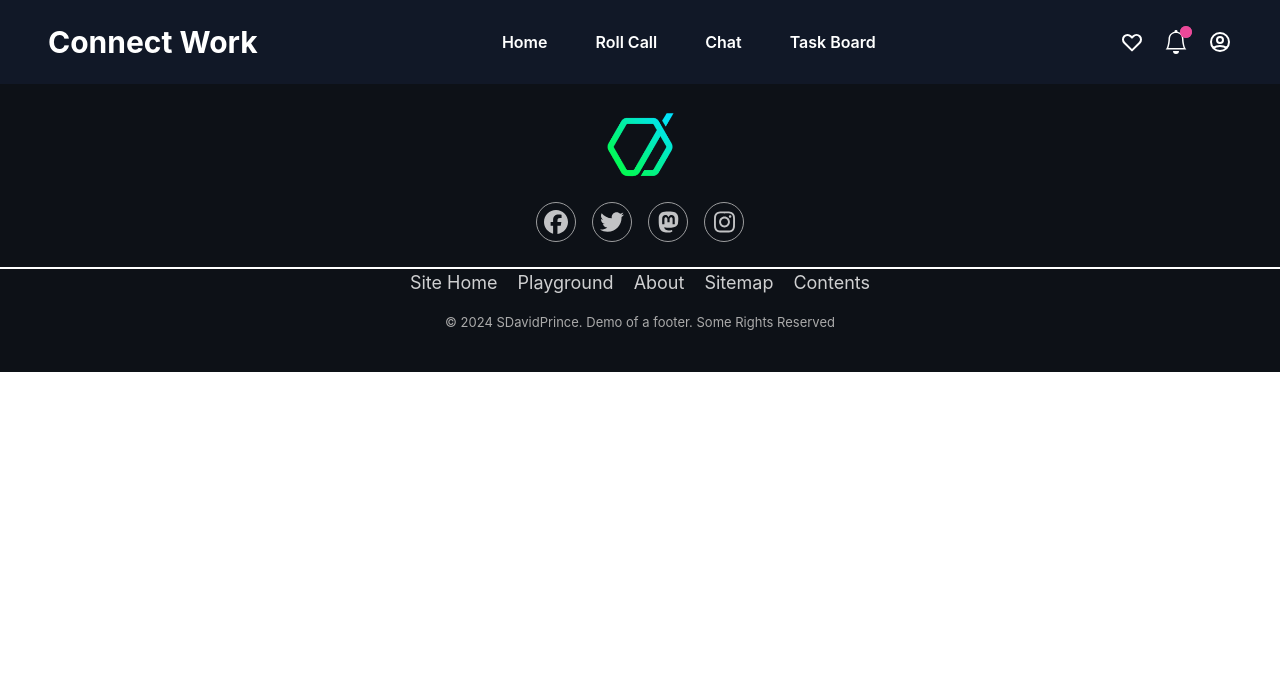
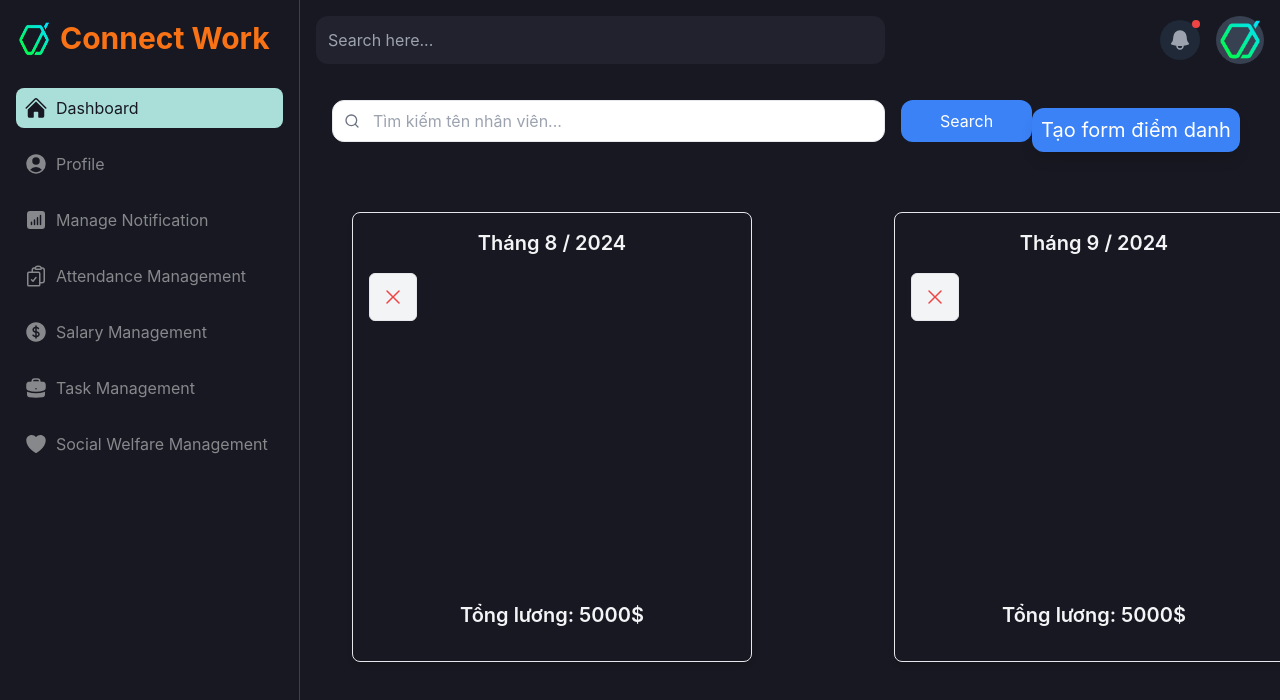
Before and after one commit to quynIT/connect-work, a React (Vite) app in the folder frontend/: page /admin/ql-attendance in a window 1280 px wide. Shown: the top 700 px of the page. Built offline with nearby package versions, Linux system fonts and the light colour scheme.

Commit message:
Attendance

```diff
--- a/frontend/src/layouts/admin/LayoutAdmin.tsx
+++ b/frontend/src/layouts/admin/LayoutAdmin.tsx
@@ -4,11 +4,22 @@ import {
   UserCircleIcon,
   ChartBarSquareIcon,
   BellIcon,
+  CurrencyDollarIcon,
+  BriefcaseIcon,
+  HeartIcon,
 } from "@heroicons/react/24/solid";
 import Logo from "/logo.png";
 import { Link, Outlet } from "react-router-dom";
+import { ClipboardDocumentCheckIcon } from "@heroicons/react/24/outline";
 
-type Link = "Dashboard" | "Profile" | "Sales Report";
+type Link =
+  | "Dashboard"
+  | "Profile"
+  | "Manage Notification"
+  | "Attendance Management"
+  | "Salary Management"
+  | "Task Management"
+  | "Social Welfare Management";
 
 export default function LayoutAdmin() {
   const [isSidebarOpen, setIsSidebarOpen] = useState<boolean>(true);
@@ -62,12 +73,48 @@ export default function LayoutAdmin() {
             {isSidebarOpen && <span className="ml-2">Profile</span>}
           </Link>
           <Link
-            to="#"
-            className={linkClasses("Sales Report")}
-            onClick={() => setActiveLink("Sales Report")}
+            to="/admin/ql-notification"
+            className={linkClasses("Manage Notification")}
+            onClick={() => setActiveLink("Manage Notification")}
           >
             <ChartBarSquareIcon className="w-6 h-6" />
-            {isSidebarOpen && <span className="ml-2">Sales Report</span>}
+            {isSidebarOpen && <span className="ml-2">Manage Notification</span>}
+          </Link>
+          <Link
+            to="/admin/attendance-management"
+            className={linkClasses("Attendance Management")}
+            onClick={() => setActiveLink("Attendance Management")}
+          >
+            <ClipboardDocumentCheckIcon className="w-6 h-6" />
+            {isSidebarOpen && (
+              <span className="ml-2">Attendance Management</span>
+            )}
+          </Link>
+          <Link
+            to="/admin/salary-management"
+            className={linkClasses("Salary Management")}
+            onClick={() => setActiveLink("Salary Management")}
+          >
+            <CurrencyDollarIcon className="w-6 h-6" />
+            {isSidebarOpen && <span className="ml-2">Salary Management</span>}
+          </Link>
+          <Link
+            to="/admin/task-management"
+            className={linkClasses("Task Management")}
+            onClick={() => setActiveLink("Task Management")}
+          >
+            <BriefcaseIcon className="w-6 h-6" />
+            {isSidebarOpen && <span className="ml-2">Task Management</span>}
+          </Link>
+          <Link
+            to="/admin/social-welfare-management"
+            className={linkClasses("Social Welfare Management")}
+            onClick={() => setActiveLink("Social Welfare Management")}
+          >
+            <HeartIcon className="w-6 h-6" />
+            {isSidebarOpen && (
+              <span className="ml-2">Social Welfare Management</span>
+            )}
           </Link>
         </nav>
       </div>
--- /dev/null
+++ b/frontend/src/pages/PageAdmin/MgAttendance.tsx
@@ -0,0 +1,200 @@
+import { XMarkIcon, CheckIcon } from "@heroicons/react/24/solid";
+import React, { useEffect, useState } from "react";
+import { Tooltip } from "react-tooltip";
+import { FiSearch } from "react-icons/fi";
+type AttendanceStatus = {
+  absent: boolean;
+  date: string;
+  time?: string;
+  reason?: string;
+};
+
+interface AttendanceTableProps {
+  title: string;
+  days: AttendanceStatus[];
+}
+
+const AttendanceTable: React.FC<AttendanceTableProps> = ({ title, days }) => {
+  return (
+    <div className="border rounded-lg shadow-md p-4 w-[400px] h-[450px] bg-[#171821]">
+      <h2 className="text-xl font-semibold text-center mb-4">{title}</h2>
+      <div className="grid grid-rows-6 grid-cols-6 gap-2">
+        {days.map((day, index) => (
+          <div
+            key={index}
+            className="flex items-center justify-center w-12 h-12 border rounded-md bg-gray-100 relative group"
+            data-tooltip-id={`tooltip-${index}`}
+            data-tooltip-content={
+              day.absent
+                ? `${day.date} - Nghỉ: ${day.reason}`
+                : `${day.date} - ${day.time}`
+            }
+          >
+            {day.absent ? (
+              <XMarkIcon className="w-6 h-6 text-red-500" />
+            ) : (
+              <CheckIcon className="w-6 h-6 text-green-500" />
+            )}
+          </div>
+        ))}
+      </div>
+      <h2 className="text-xl font-semibold text-center">Tổng lương: 5000$</h2>
+      {days.map((_, index) => (
+        <Tooltip key={index} id={`tooltip-${index}`} />
+      ))}
+    </div>
+  );
+};
+
+export default function MgAttendance() {
+  const [multiMonthData, setMultiMonthData] = useState<
+    { month: number; year: number; days: AttendanceStatus[] }[]
+  >([]);
+  const [showForm, setShowForm] = useState(false);
+  const [searchQuery, setSearchQuery] = useState<string>("");
+  const handleSearchClick = () => {
+    // Xử lý logic tìm kiếm ở đây
+    console.log("Searching for:", searchQuery);
+  };
+  const handleSearchChange = (e: React.ChangeEvent<HTMLInputElement>) => {
+    setSearchQuery(e.target.value);
+  };
+  const rawData: AttendanceStatus[] = [
+    { absent: false, date: "2024-10-01", time: "8:00 - 17:00", reason: "" },
+    { absent: true, date: "2024-10-02", time: "", reason: "Bận việc riêng" },
+    { absent: false, date: "2024-10-03", time: "8:00 - 17:00", reason: "" },
+    { absent: true, date: "2024-10-30", time: "", reason: "Có việc gia đình" },
+    { absent: true, date: "2024-10-31", time: "", reason: "Có việc gia đình" },
+    { absent: false, date: "2024-11-01", time: "8:00 - 17:00", reason: "" },
+    { absent: false, date: "2024-11-02", time: "8:00 - 17:00", reason: "" },
+    { absent: true, date: "2024-11-03", time: "", reason: "Ốm" },
+    { absent: false, date: "2024-11-04", time: "8:00 - 17:00", reason: "" },
+    { absent: true, date: "2024-11-05", time: "", reason: "Đi công tác" },
+    { absent: true, date: "2024-09-01", time: "", reason: "Đi công tác" },
+    { absent: true, date: "2024-08-01", time: "", reason: "Đi công tác" },
+  ];
+
+  const filterDataForMonth = (month: number, year: number) => {
+    return rawData.filter((day) => {
+      const date = new Date(day.date);
+      return date.getMonth() === month && date.getFullYear() === year;
+    });
+  };
+
+  useEffect(() => {
+    const currentDate = new Date();
+    const currentMonth = currentDate.getMonth();
+    const currentYear = currentDate.getFullYear();
+
+    const updateDataForMultipleMonths = () => {
+      const monthsToShow = [];
+      for (let i = 0; i <= currentMonth; i++) {
+        const monthData = filterDataForMonth(i, currentYear);
+        if (monthData.length > 0) {
+          monthsToShow.push({ month: i, year: currentYear, days: monthData });
+        }
+      }
+      setMultiMonthData(monthsToShow);
+    };
+
+    updateDataForMultipleMonths();
+
+    const intervalId = setInterval(() => {
+      const newDate = new Date();
+      if (
+        newDate.getMonth() !== currentMonth ||
+        newDate.getFullYear() !== currentYear
+      ) {
+        updateDataForMultipleMonths();
+      }
+    }, 60000);
+
+    return () => clearInterval(intervalId);
+  }, []);
+
+  const closeModal = () => setShowForm(false);
+
+  return (
+    <div className="relative flex justify-center items-center min-h-screen">
+      <div className="w-full mb-4 flex items-center top-0 left-3 absolute">
+        <div className="relative w-[700px] flex">
+          <input
+            type="text"
+            value={searchQuery}
+            onChange={handleSearchChange}
+            placeholder="Tìm kiếm tên nhân viên..."
+            className="w-full border rounded-xl px-3 py-2 pl-10 focus:outline-none text-gray-900"
+          />
+          <FiSearch className="absolute top-1/2 left-3 transform -translate-y-1/2 text-gray-500" />
+          <button
+            onClick={handleSearchClick}
+            className="bg-blue-500 text-white px-4 py-2 hover:bg-blue-700 ml-4 w-40 rounded-xl"
+          >
+            Search
+          </button>
+        </div>
+      </div>
+      <div className="grid gap-52 p-8 mt-[80px] md:grid-cols-1 lg:grid-cols-2">
+        {multiMonthData.map((data, index) => (
+          <AttendanceTable
+            key={index}
+            title={`Tháng ${data.month + 1} / ${data.year}`}
+            days={data.days}
+          />
+        ))}
+        <button
+          onClick={() => setShowForm(true)}
+          className="fixed text-xl right-10 top-[130px] transform -translate-y-1/2 w-52 h-11 bg-blue-500 text-white rounded-xl shadow-lg hover:bg-blue-700"
+        >
+          Tạo form điểm danh
+        </button>
+      </div>
+
+      {showForm && (
+        <div
+          className="fixed inset-0 bg-black bg-opacity-30 flex justify-center items-center"
+          onClick={closeModal}
+        >
+          <div
+            className="bg-white rounded-lg p-8 w-[400px] relative"
+            onClick={(e) => e.stopPropagation()}
+          >
+            <button
+              onClick={closeModal}
+              className="absolute top-2 right-2 text-gray-500 hover:text-gray-700"
+            >
+              <XMarkIcon className="w-6 h-6" />
+            </button>
+            <h2 className="text-2xl font-semibold mb-4">Xin nghỉ phép</h2>
+            <form>
+              <div className="mb-4">
+                <label className="block text-gray-700 mb-2">Tên</label>
+                <input
+                  type="text"
+                  className="w-full border rounded px-3 py-2 focus:outline-none"
+                />
+              </div>
+              <div className="mb-4">
+                <label className="block text-gray-700 mb-2">Ngày</label>
+                <input
+                  type="date"
+                  className="w-full border rounded px-3 py-2 focus:outline-none"
+                />
+              </div>
+              <div className="mb-4">
+                <label className="block text-gray-700 mb-2">Lý do</label>
+                <textarea className="w-full border rounded px-3 py-2 focus:outline-none" />
+              </div>
+              <button
+                type="submit"
+                className="bg-blue-500 text-white px-4 py-2 rounded hover:bg-blue-700"
+              >
+                Gửi
+              </button>
+            </form>
+          </div>
+        </div>
+      )}
+    </div>
+  );
+}
--- a/frontend/src/pages/PageAdmin/MgNotification.tsx
+++ b/frontend/src/pages/PageAdmin/MgNotification.tsx
@@ -1,4 +1,4 @@
-import { EyeIcon, PencilIcon, TrashIcon } from "@heroicons/react/24/outline";
+import { PencilIcon, TrashIcon } from "@heroicons/react/24/outline";
 import React, { useState } from "react";
 import { useNavigate } from "react-router-dom";
 
@@ -36,7 +36,7 @@ export default function MgNotification() {
   const [formData, setFormData] = useState<FormData>({
     title: "",
     content: "",
-    time: "",
+    time: new Date().toLocaleString(), // Lấy thời gian hiện tại
   });
 
   const handleAddNotificationClick = () => {
@@ -51,15 +51,7 @@ export default function MgNotification() {
 
   const handleCloseForm = () => {
     setFormVisible(false); // Đóng form
-    setFormData({ title: "", content: "", time: "" }); // Đặt lại dữ liệu form
-  };
-
-  const handleSubmit = (e: React.FormEvent) => {
-    e.preventDefault();
-    const currentTime = new Date().toLocaleString(); // Lấy thời gian hiện tại
-    const newFormData = { ...formData, time: currentTime }; // Cập nhật thời gian vào dữ liệu form
-    console.log(newFormData); // Có thể xử lý gửi dữ liệu ở đây
-    handleCloseForm(); // Đóng form sau khi gửi
+    setFormData({ title: "", content: "", time: new Date().toLocaleString() }); // Reset form
   };
 
   return (
@@ -81,15 +73,15 @@ export default function MgNotification() {
 
       {isFormVisible && (
         <div className="notification-form fixed inset-0 flex items-center justify-center z-50">
-          <div className="bg-gray-800 p-6 rounded-lg shadow-lg relative">
+          <div className="bg-gray-800 p-8 rounded-lg shadow-lg w-1/3 h-auto relative">
             <button
-              className="absolute top-2 right-2 text-gray-400 hover:text-gray-200"
               onClick={handleCloseForm}
+              className="absolute top-2 right-4 text-gray-400 hover:text-white text-5xl"
             >
-              &times; {/* Biểu tượng X */}
+              &times;
             </button>
             <h2 className="text-lg font-bold mb-4">Create Notification</h2>
-            <form onSubmit={handleSubmit}>
+            <form>
               <div className="mb-4">
                 <label className="block text-gray-300" htmlFor="title">
                   Title
@@ -128,7 +120,6 @@ export default function MgNotification() {
                   value={formData.time}
                   readOnly // Không cho phép chỉnh sửa
                   className="w-full p-2 rounded bg-gray-700 text-gray-300 border-none focus:outline-none"
-                  placeholder="Enter time"
                 />
               </div>
               <button
@@ -167,10 +158,6 @@ export default function MgNotification() {
                 <td className="p-3 text-gray-300">{member.content}</td>
                 <td className="p-3 text-gray-300">{member.joined}</td>
                 <td className="p-3 flex space-x-3">
-                  <EyeIcon
-                    className="w-5 h-5 text-blue-400 hover:text-blue-300 cursor-pointer"
-                    onClick={() => navigate("/admin/user-details")}
-                  />
                   <PencilIcon
                     className="w-5 h-5 text-yellow-400 hover:text-yellow-300 cursor-pointer"
                     onClick={() => navigate("/your-edit-path")}
--- a/frontend/src/routes/index.ts
+++ b/frontend/src/routes/index.ts
@@ -11,6 +11,7 @@ import MemberList from "../pages/PageAdmin/MemberList";
 import UserDetails from "../components/admin/UserDetails";
 import AddEmployee from "../components/admin/AddEmployee";
 import MgNotification from "../pages/PageAdmin/MgNotification";
+import MgAttendance from "../pages/PageAdmin/MgAttendance";
 export const routes = [
   {
     path: "/",
@@ -66,4 +67,8 @@ export const adminRoutes = [
     path: "/admin/ql-notification",
     page: MgNotification,
   },
+  {
+    path: "/admin/ql-attendance",
+    page: MgAttendance,
+  },
 ];
```
